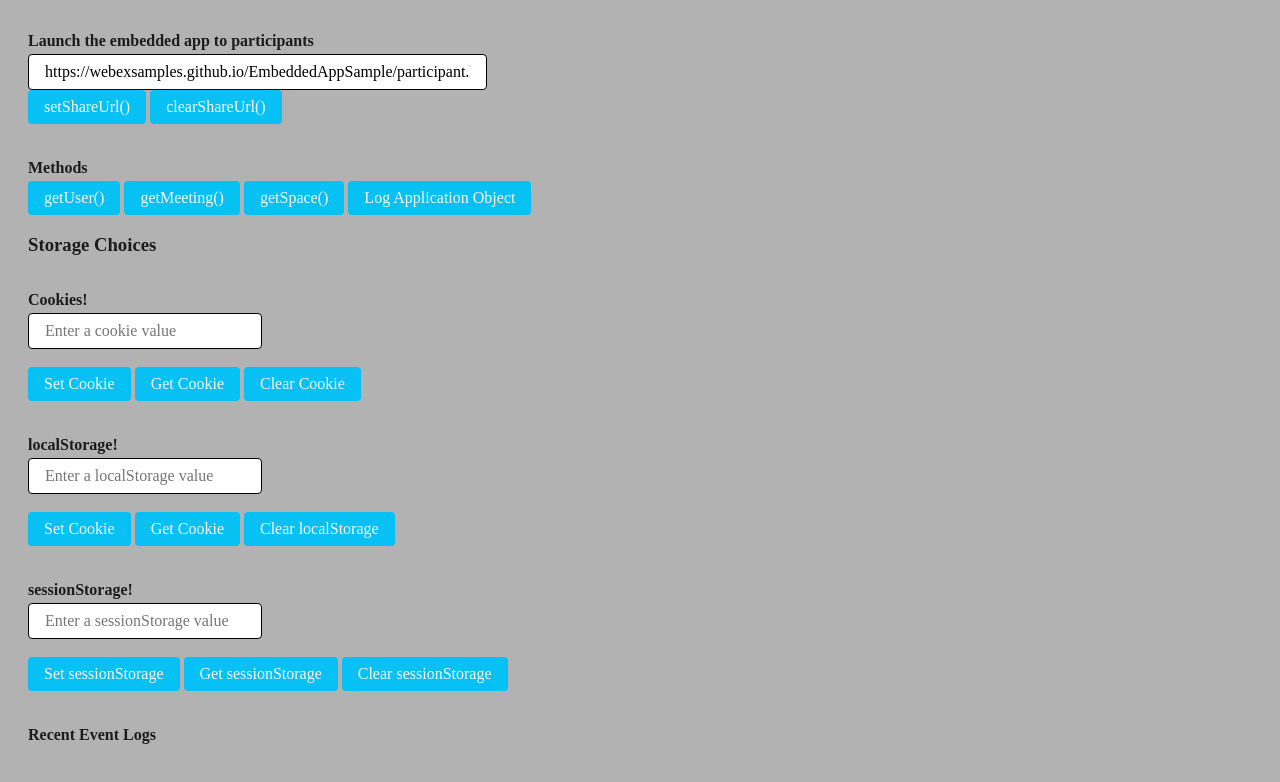
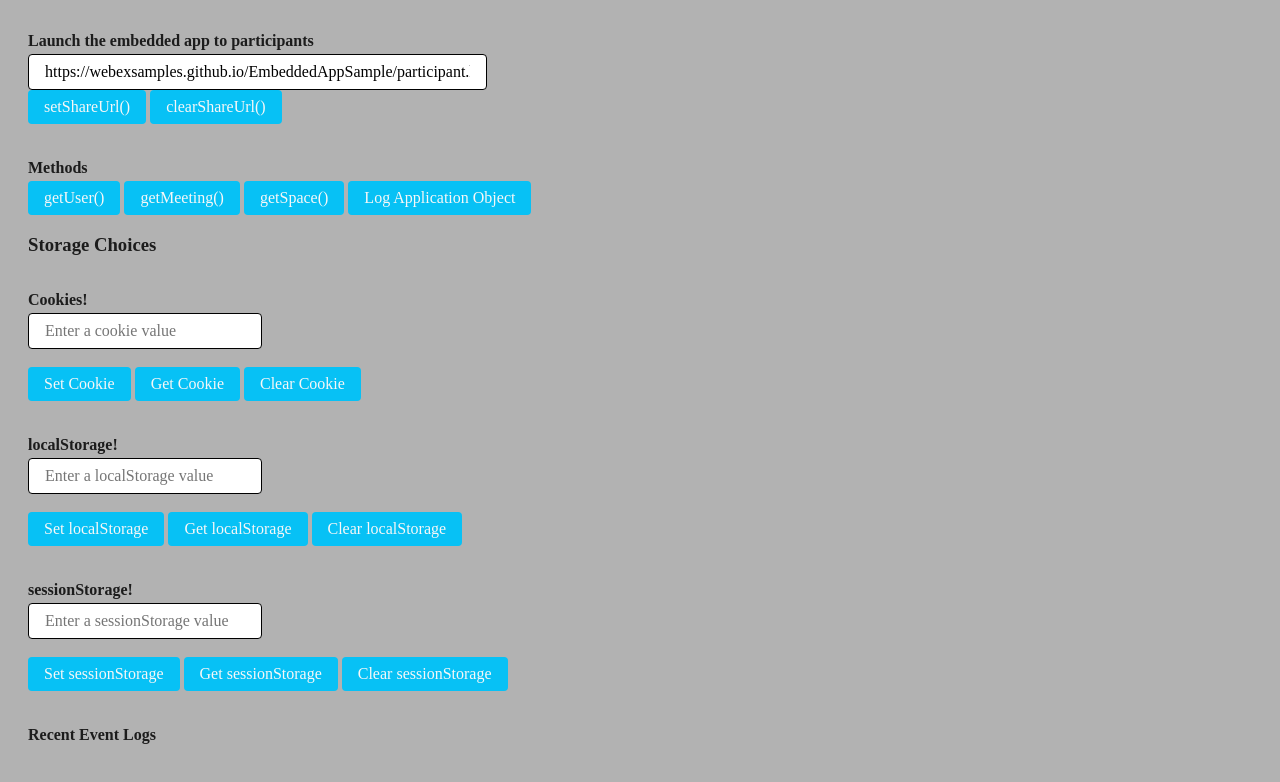
Before and after one commit to webex/EmbeddedAppKitchenSink, a plain HTML site: page index.html in a window 1280 px wide. Shown: the part 98-880 px from the top of the page. Drawn offline with Linux system fonts and the light colour scheme; a script that the page names is missing; a web font is replaced by a local one.

Commit message:
Polish (#16)
* local and session storage

* labels patch

```diff
--- a/index.html
+++ b/index.html
@@ -45,8 +45,8 @@
         <div>
             <h4>localStorage!</h4>
             <input id="localField" placeholder="Enter a localStorage value"><br/><br/>
-            <button onclick="handleSetLocalStorage()">Set Cookie</button>
-            <button onclick="handleGetLocalStorage()">Get Cookie</button>
+            <button onclick="handleSetLocalStorage()">Set localStorage</button>
+            <button onclick="handleGetLocalStorage()">Get localStorage</button>
             <button onclick="handleClearLocalStorage()">Clear localStorage</button>
         </div>
         <div>
```
